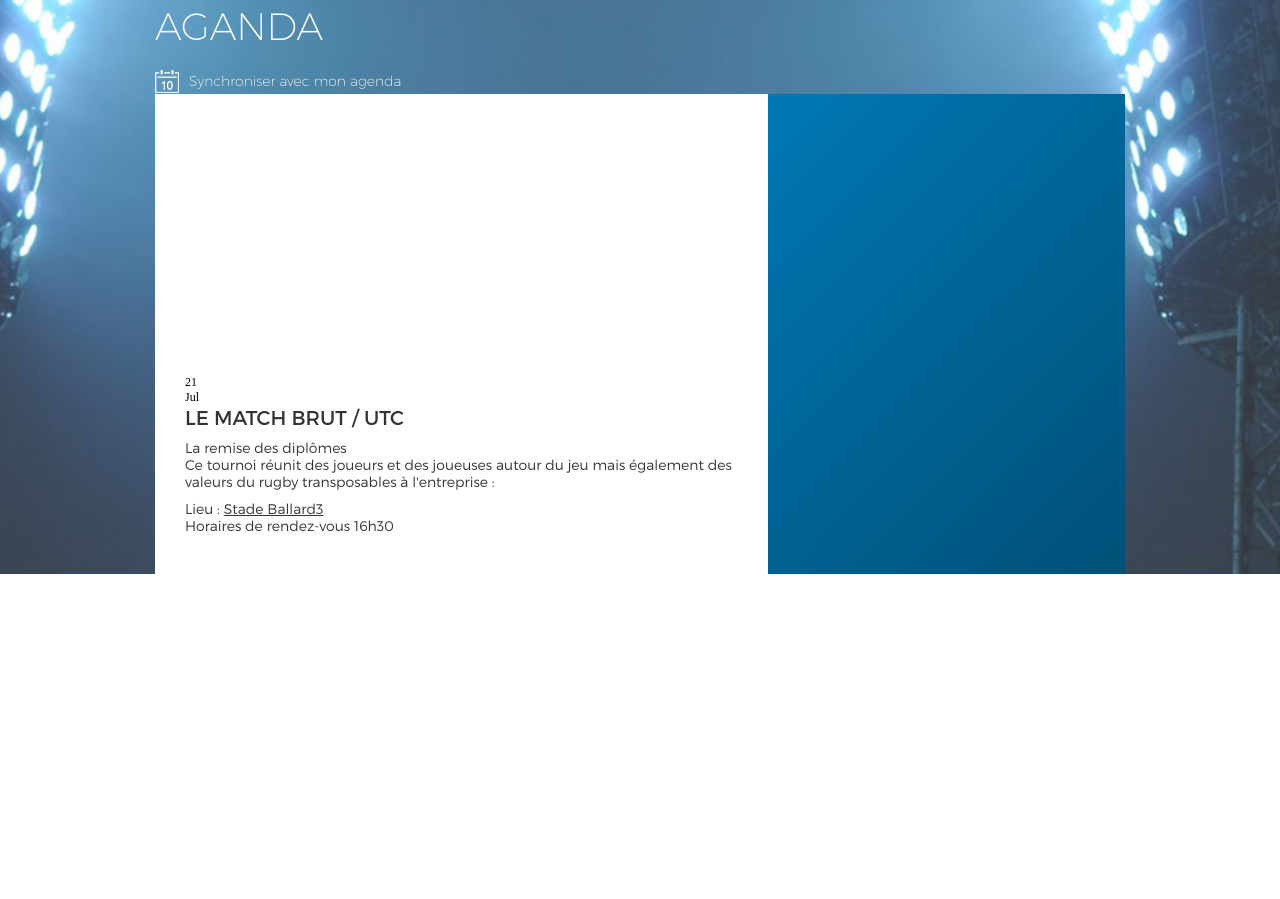
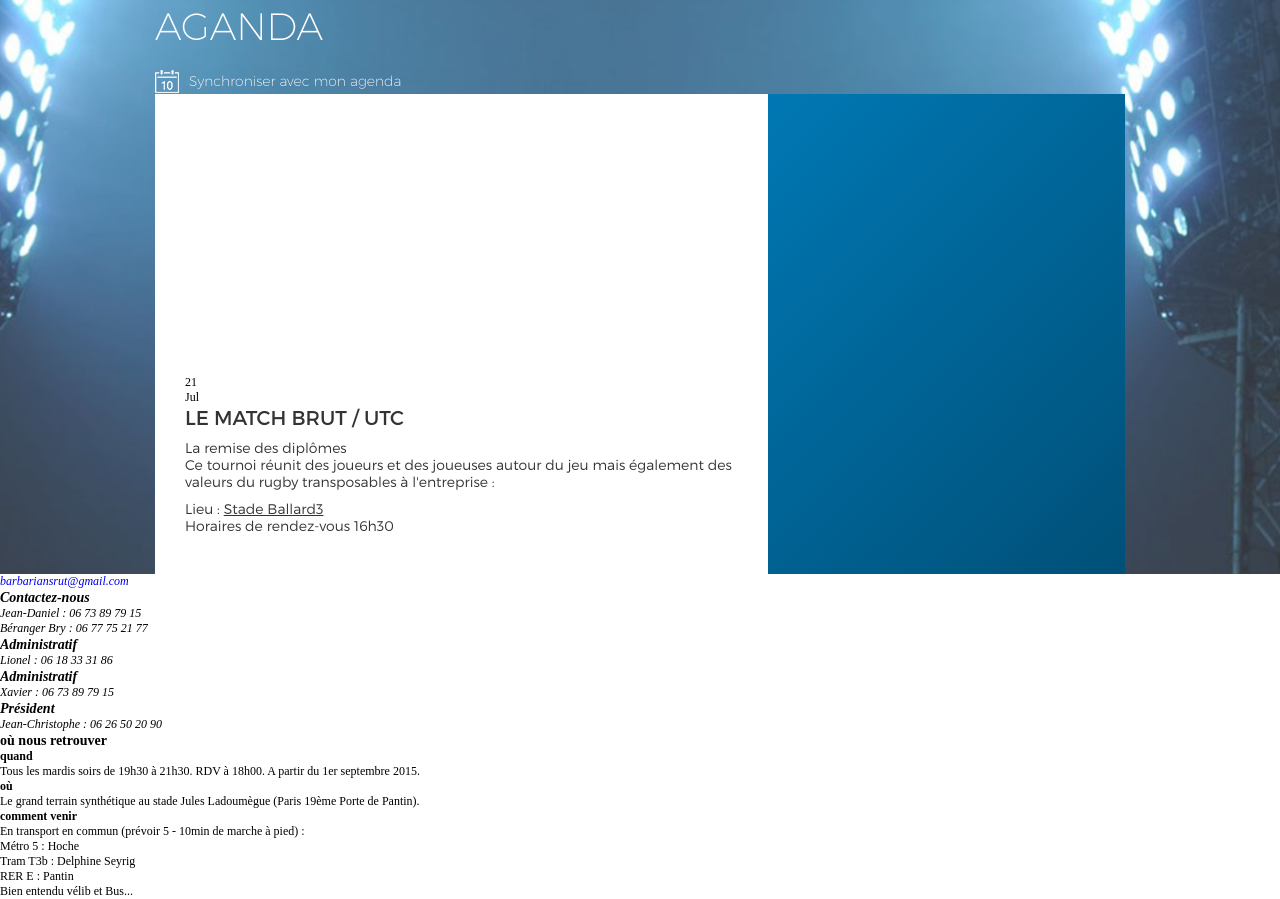
Before and after one commit to MihajloStevanovic/brut, a website: page app/index.html in a window 1280 px wide. Shown: the part 3266-4165 px from the top of the page. Before the commit the page ends 3840 px from the top, so only its background shows below. Drawn offline with nearby package versions, Linux system fonts and the light colour scheme; files that its build step writes are made by us from their sources.

Commit message:
contact components

```diff
--- a/app/index.html
+++ b/app/index.html
@@ -126,6 +126,46 @@
 			<div class="calendar cell"></div>
 		</div>
 	</section>
+	<section id="contact">
+		<div>
+			<div>
+				<h2></h2>
+				<address>
+					<a href="mailto:barbariansrut@gmail.com">barbariansrut@gmail.com</a>
+					<h3>Contactez-nous</h3>
+					<div>Jean-Daniel : 06 73 89 79 15</div>
+					<div>Béranger Bry : 06 77 75 21 77</div>
+					<h3>Administratif</h3>
+					<div>Lionel : 06 18 33 31 86</div>
+					<h3>Administratif</h3>
+					<div>Xavier : 06 73 89 79 15</div>
+					<h3>Président</h3>
+					<div>Jean-Christophe : 06 26 50 20 90</div>
+				</address>
+			</div>
+			<div>
+				<h3>où nous retrouver</h3>
+				<div>
+					<h4>quand</h4>
+					<p>Tous les mardis soirs de 19h30 à 21h30. RDV à 18h00. A partir du 1er septembre 2015.</p>
+				</div>
+				<div>
+					<h4>où</h4>
+					<p>Le grand terrain synthétique au stade Jules Ladoumègue (Paris 19ème Porte de Pantin).</p>
+				</div>
+				<div>
+					<h4>comment venir</h4>
+					<p>En transport en commun (prévoir 5 - 10min de marche à pied) :</p>
+					<ul>
+						<li>Métro 5 : Hoche</li>
+						<li>Tram T3b : Delphine Seyrig</li>
+						<li>RER E : Pantin</li>
+						<li>Bien entendu vélib et Bus...</li>
+					</ul>
+				</div>
+			</div>
+		</div>
+	</section>
 
 	<script src="scripts/libs/jquery.min.js"></script>
 	<script src="scripts/app.js"></script>
```
